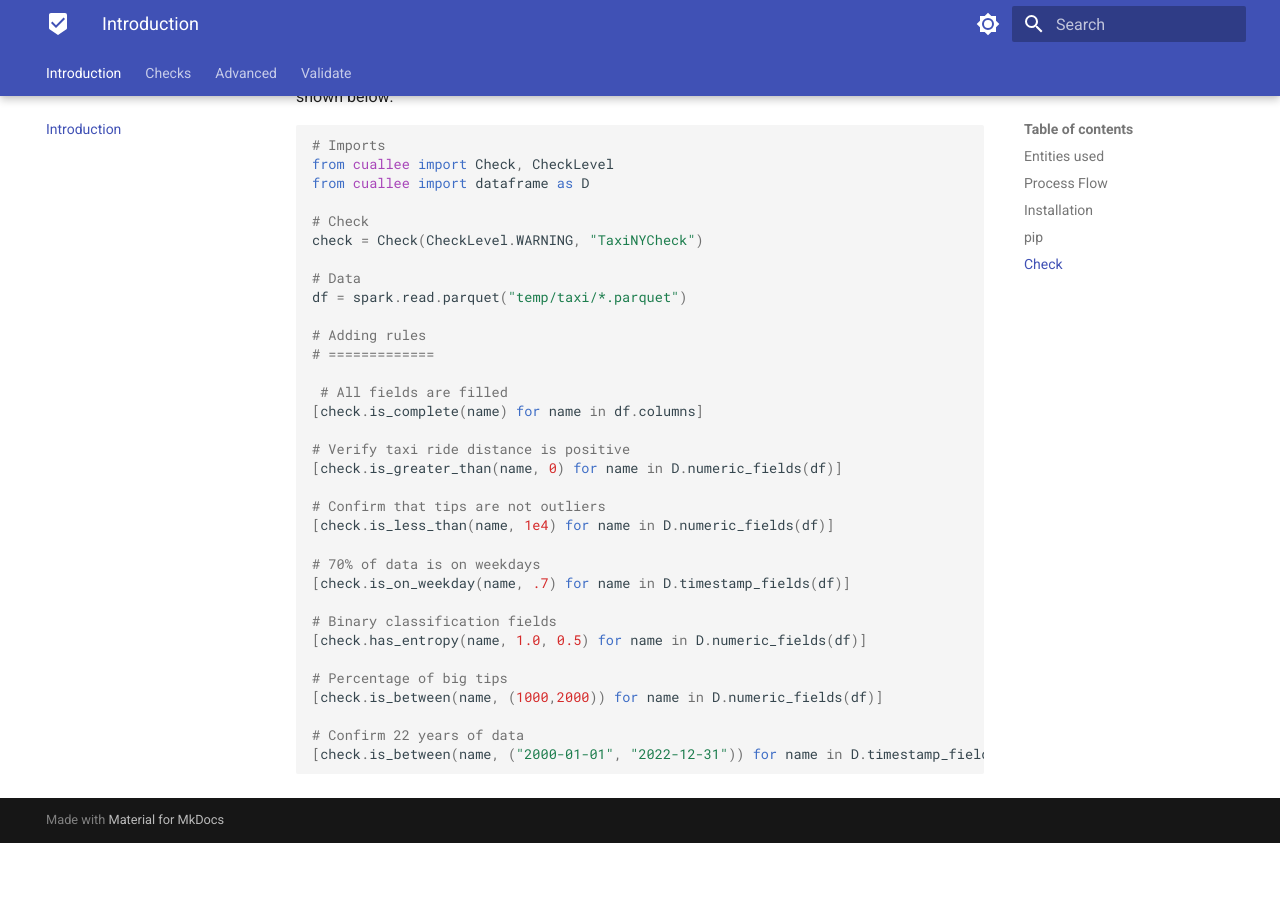
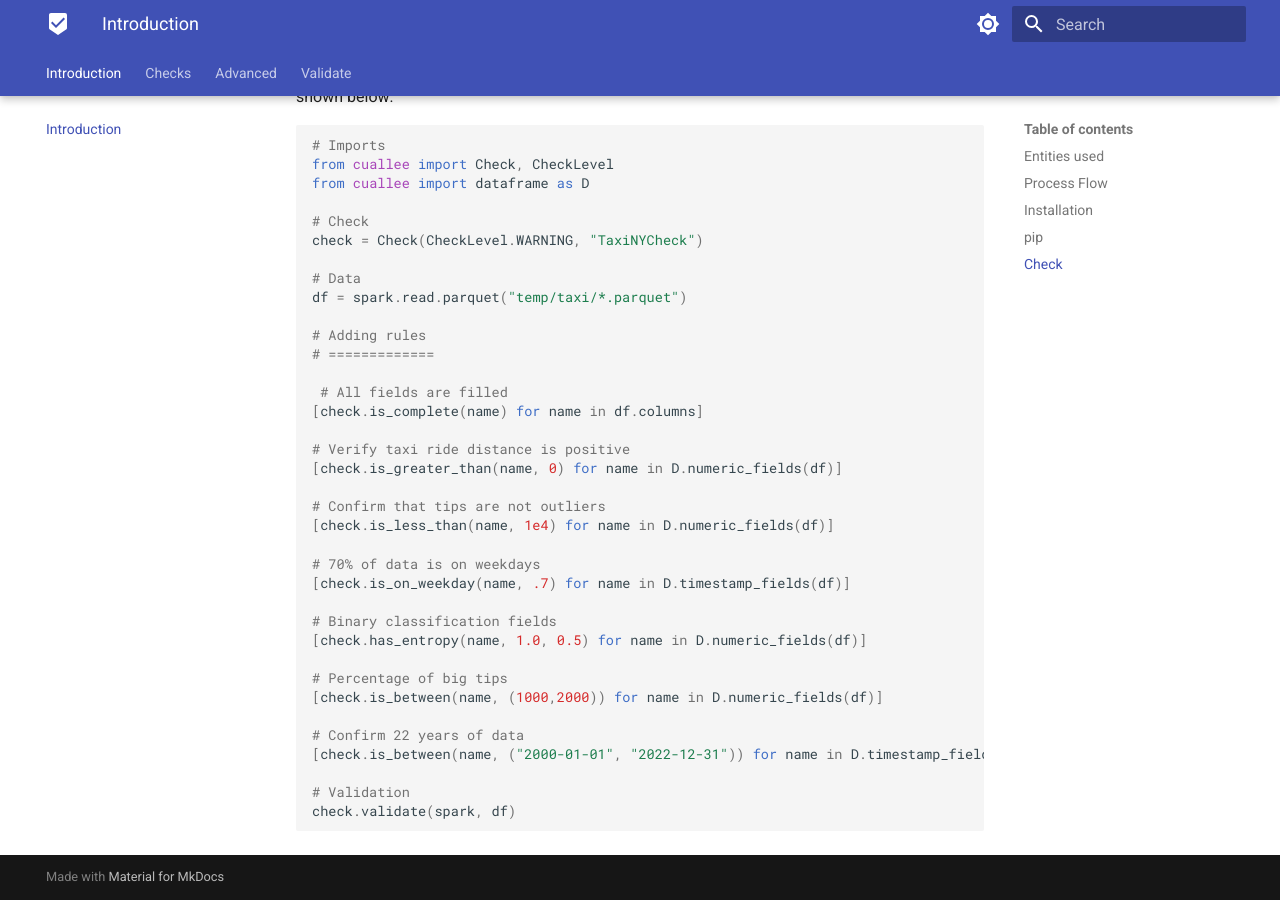
Before and after one commit to canimus/cuallee, an MkDocs documentation site: the page built from docs/index.md, in a window 1280 px wide and 900 px high, scrolled down 1412 px. Built offline with MkDocs 1.6.1 and Material for MkDocs 9.7.7, drawn with Linux system fonts in a browser that asks for light colours; before the commit the page ends 2255 px from its top, so only the background shows below that.

Commit message:
Amendments docs

````diff
--- a/docs/index.md
+++ b/docs/index.md
@@ -88,4 +88,6 @@ df = spark.read.parquet("temp/taxi/*.parquet")
 # Confirm 22 years of data
 [check.is_between(name, ("2000-01-01", "2022-12-31")) for name in D.timestamp_fields(df)]
 
+# Validation
+check.validate(spark, df)
 ```
````
